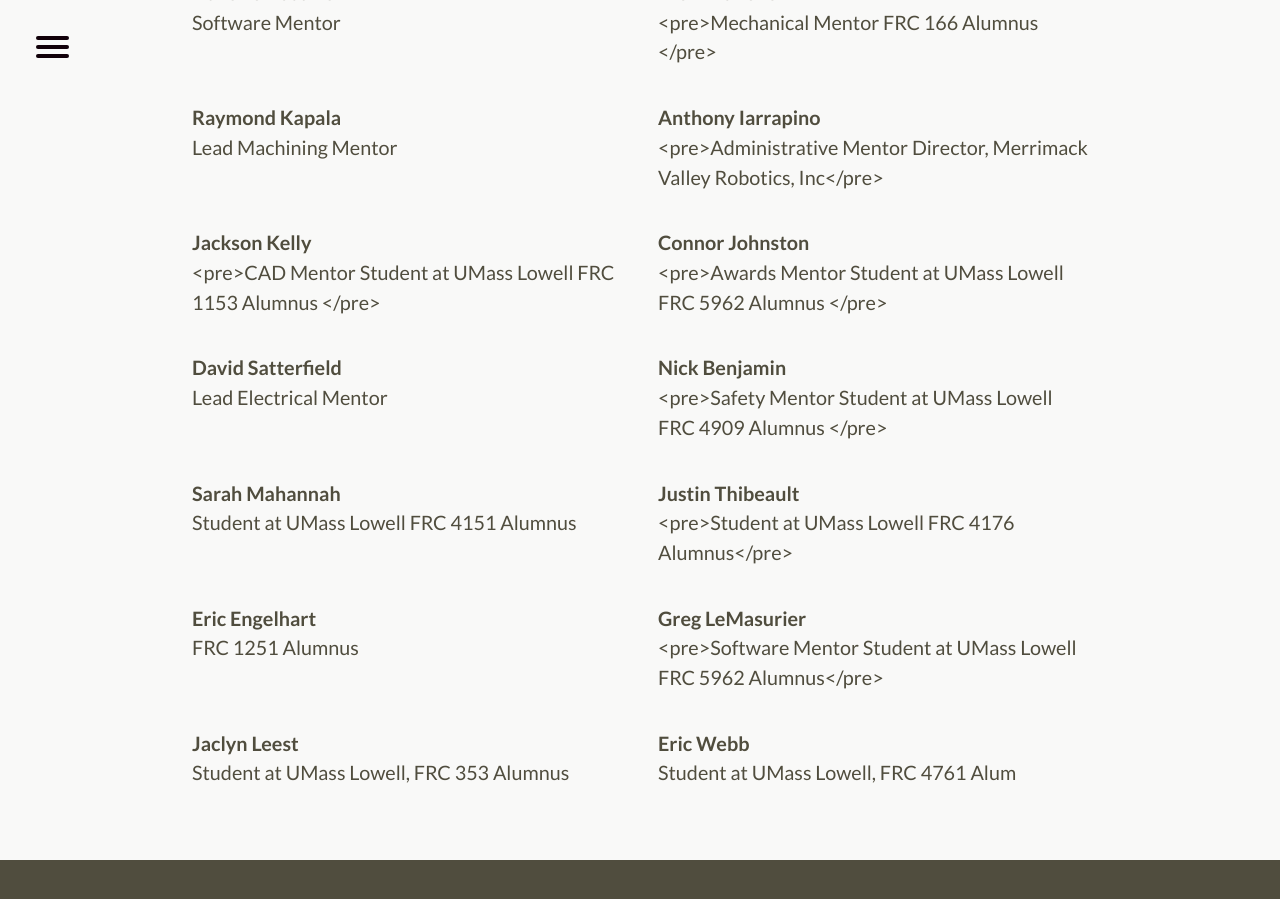
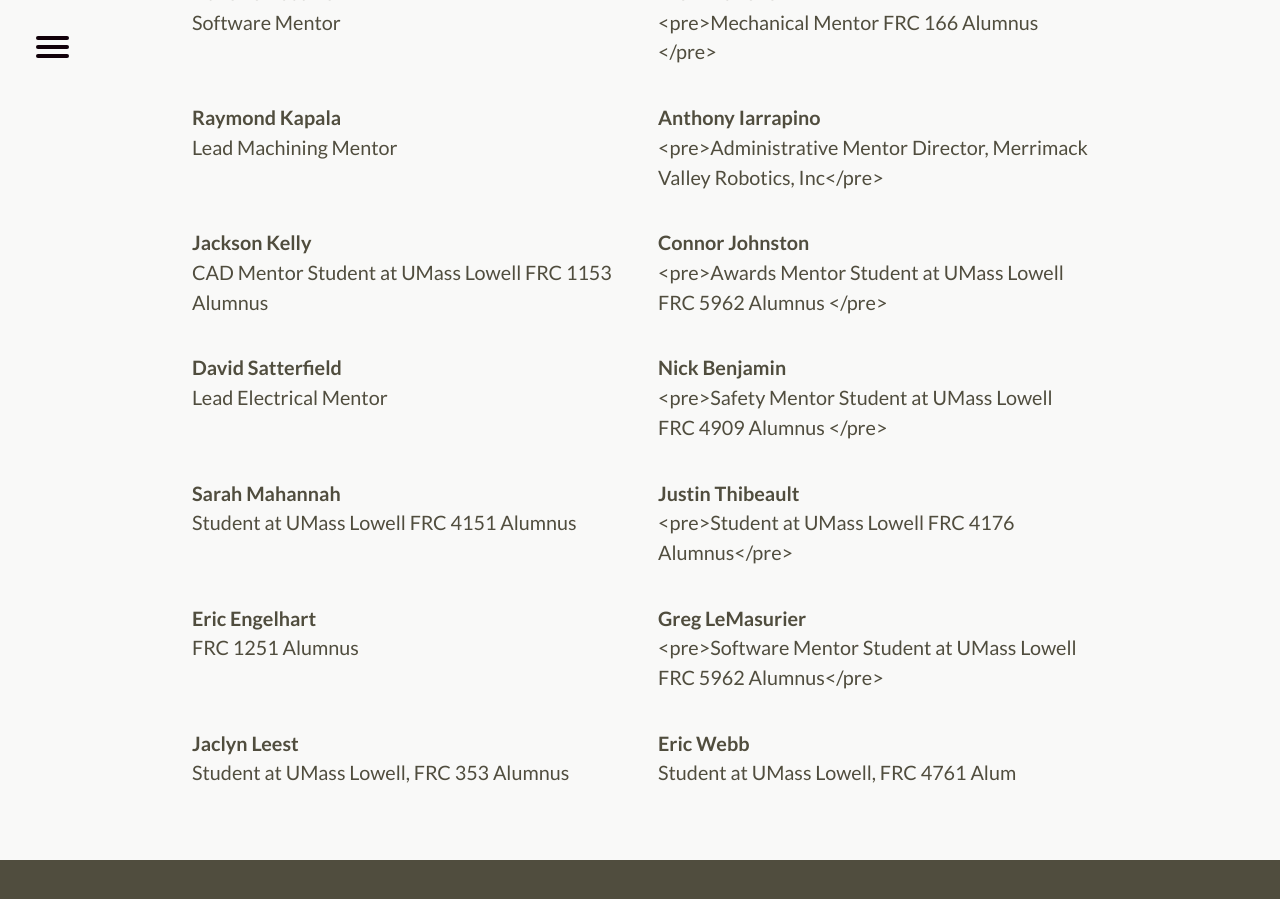
Before and after one commit to perSEVERE-5962/frc5962, a Jekyll site: the page built from about.md, in a window 1280 px wide and 900 px high, scrolled down 3119 px. Built offline with Jekyll 4.4.1, drawn with Linux system fonts in a browser that asks for light colours.

Commit message:
Updated Jackson Kelly

```diff
--- a/_mentors/jackson-kelly.markdown
+++ b/_mentors/jackson-kelly.markdown
@@ -2,8 +2,8 @@
 title: Jackson Kelly
 date: 2019-04-26 14:27:00 Z
 role: |-
-  <pre>CAD Mentor
+  CAD Mentor
   Student at UMass Lowell
-  FRC 1153 Alumnus </pre>
+  FRC 1153 Alumnus
 order-number: 6
 ---
```
